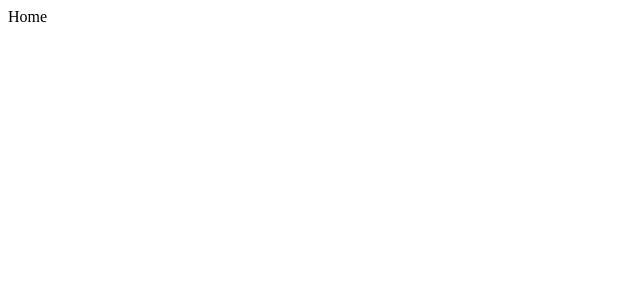
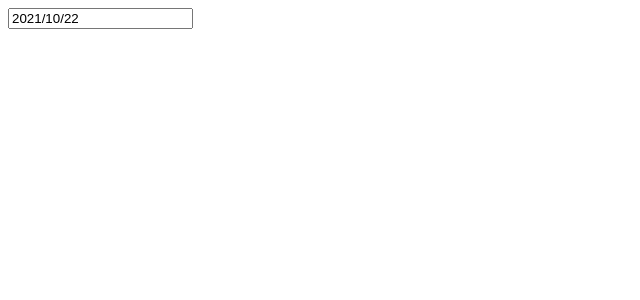
Before and after one commit to dmarczydlo/company-payroll, a React (Create React App) app: page / in a window 1280 px wide. Shown: the top 300 px of the page, without its empty margins (0-640 px from the left). Built offline with nearby package versions, Linux system fonts and the light colour scheme.

Commit message:
Add DateInput

```diff
--- a/package.json
+++ b/package.json
@@ -11,6 +11,7 @@
     "@types/react": "^17.0.0",
     "@types/react-dom": "^17.0.0",
     "react": "^17.0.2",
+    "react-datepicker": "^4.3.0",
     "react-dom": "^17.0.2",
     "react-scripts": "4.0.3",
     "styled-components": "^5.3.3",
@@ -43,6 +44,7 @@
     ]
   },
   "devDependencies": {
+    "@types/react-datepicker": "^4.1.7",
     "@types/styled-components": "^5.1.15",
     "eslint-plugin-react": "^7.26.1"
   },
--- /dev/null
+++ b/src/component/DateInput/DateInput.tsx
@@ -0,0 +1,17 @@
+import React, { useState } from 'react';
+import DatePicker from 'react-datepicker';
+
+import 'react-datepicker/dist/react-datepicker.css';
+
+const DateInput = () => {
+  const [startDate, setStartDate] = useState(new Date());
+  return (
+    <DatePicker
+      selected={startDate}
+      onChange={(date) => setStartDate(date as Date)}
+      dateFormat='yyyy/MM/dd'
+    />
+  );
+};
+
+export default DateInput;
--- /dev/null
+++ b/src/component/DateInput/index.ts
@@ -0,0 +1 @@
+export { default as DateInput } from 'component/DateInput/DateInput';
--- a/src/component/Input/Input.tsx
+++ /dev/null
@@ -1,4 +0,0 @@
-import React from 'react';
-
-const Input = () => <input name='date' />;
-export default Input;
--- a/src/component/Input/index.ts
+++ /dev/null
@@ -1 +0,0 @@
-export { default as Input } from 'component/Input/Input';
--- a/src/page/Home/Home.tsx
+++ b/src/page/Home/Home.tsx
@@ -1,10 +1,11 @@
+import { DateInput } from 'component/DateInput';
 import React from 'react';
 import { ThemeProvider } from 'styled-components';
-import { defaultTheme } from '../../theme';
+import { defaultTheme } from 'theme';
 function Home() {
   return (
     <ThemeProvider theme={defaultTheme}>
-      <div>Home</div>
+      <DateInput />
     </ThemeProvider>
   );
 }
```
Also changed, not shown: 1 other file (tests, documents, lock files or other folders).
